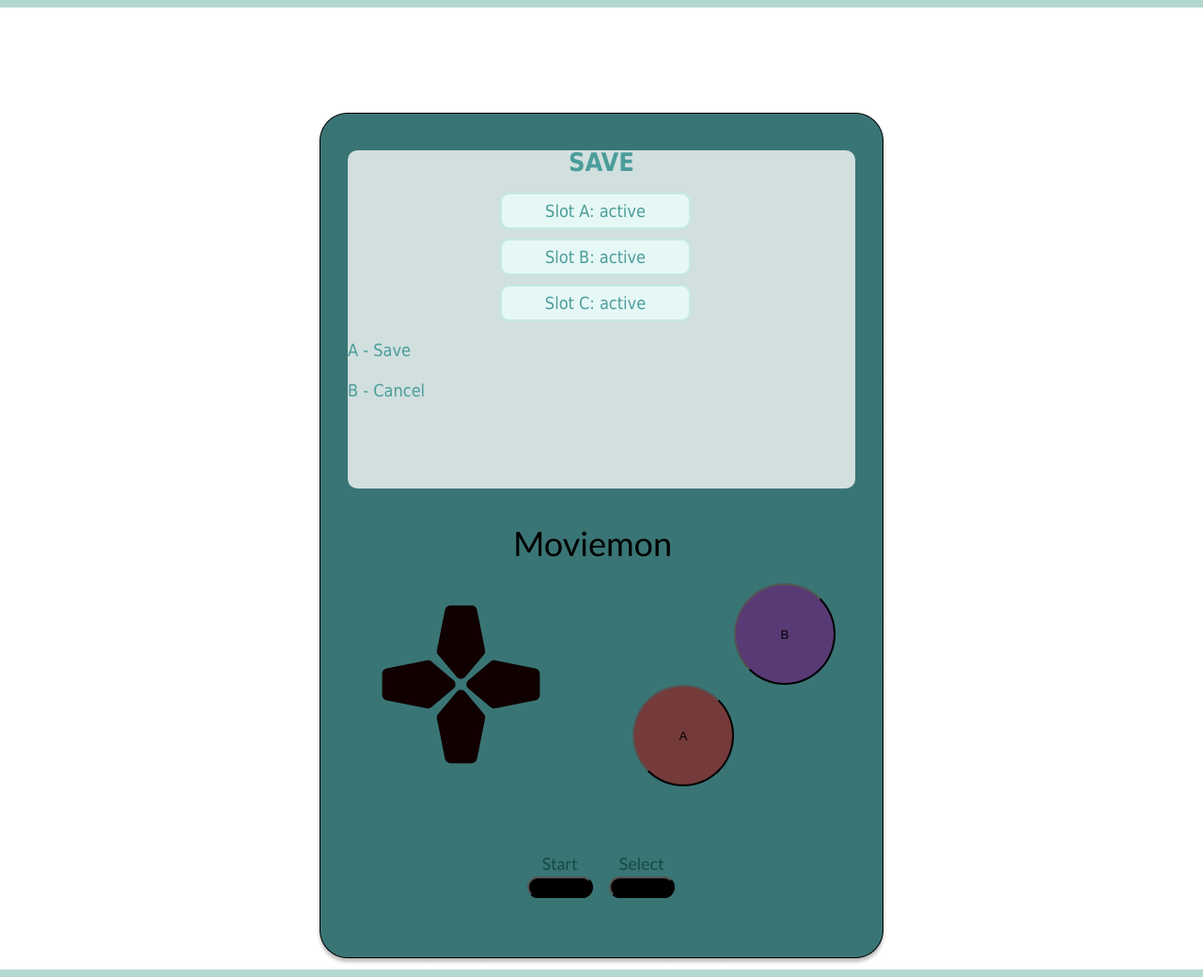
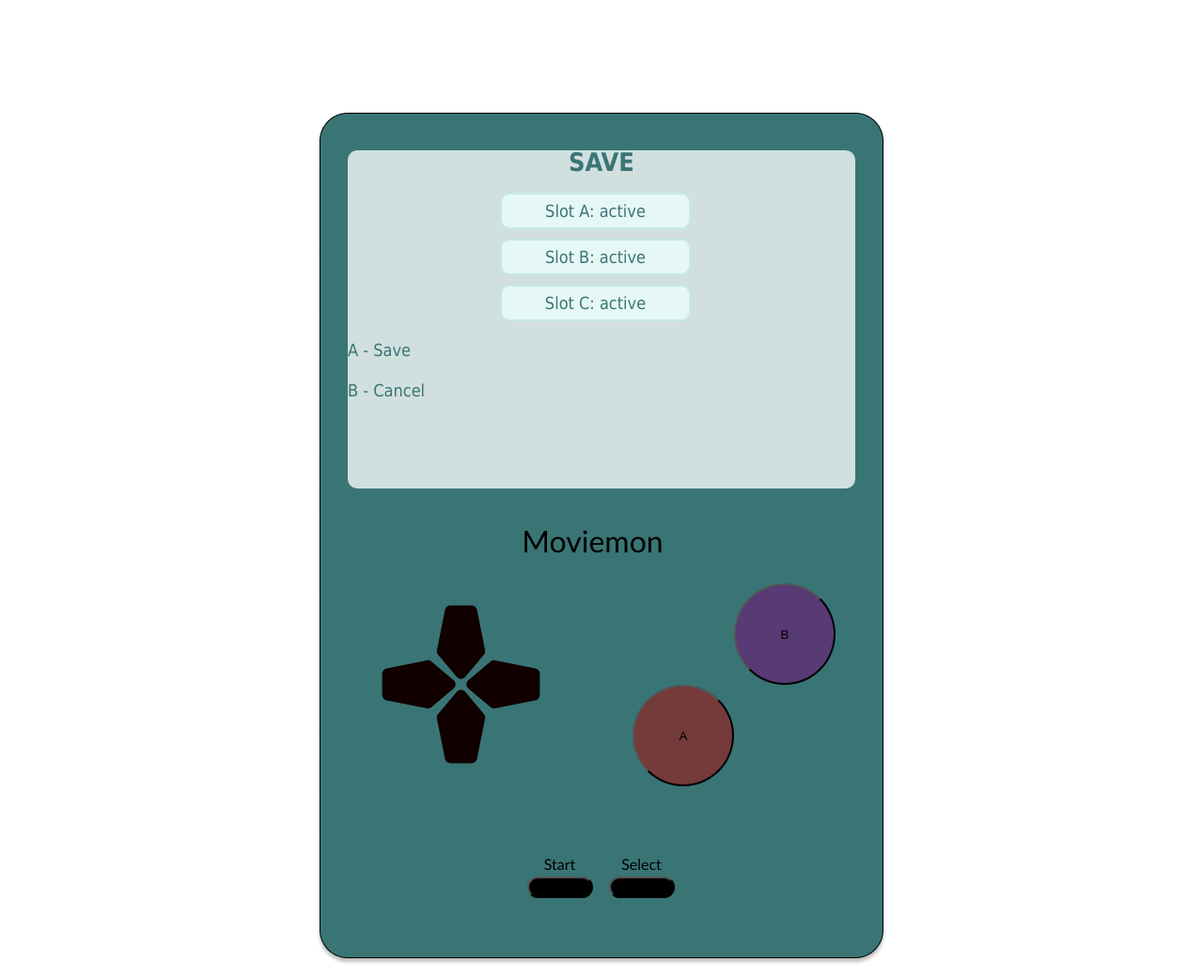
Before and after one commit to Dmitry-Diordychuk/Django-Bootcamp-Team-Project, a Django app: template moviemon/moviemon/templates/moviemon/save.html in a window 1280 px wide; the page is wider, and only the part inside the window is pictured. Shown: that part at 94% size. Run offline with Django 3.2, Linux system fonts and the light colour scheme; the template is opened without the code that fills it: most values are stand-ins (such as "Sample title", 1, 10 or a date in 2020); parts of the project's set-up code (start-up, migrations or seed data) failed here and were passed over.

Commit message:
load/save css fix

```diff
--- a/moviemon/moviemon/static/moviemon/save.css
+++ b/moviemon/moviemon/static/moviemon/save.css
@@ -1,10 +1,7 @@
-body {
+.slots {
 	font-family: "Tahoma", sans-serif;
 	font-size: 18px;
 	line-height: 25px;
-	color: #164a44;
-
-	background-color: #b2d9d0;
 }
 
 .slots__title {
```
